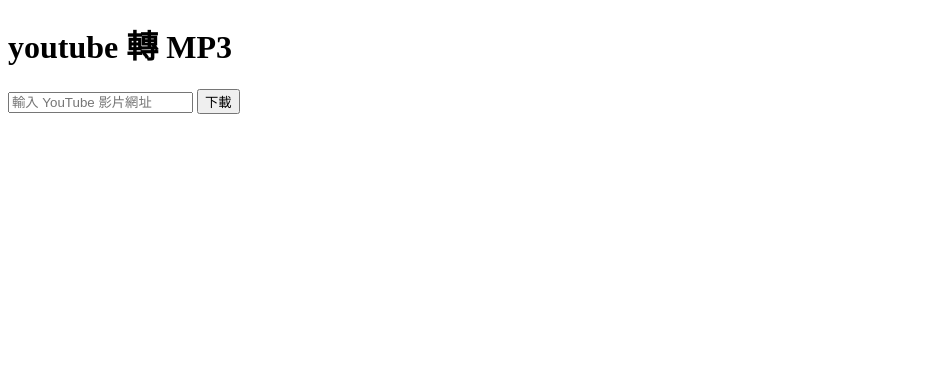
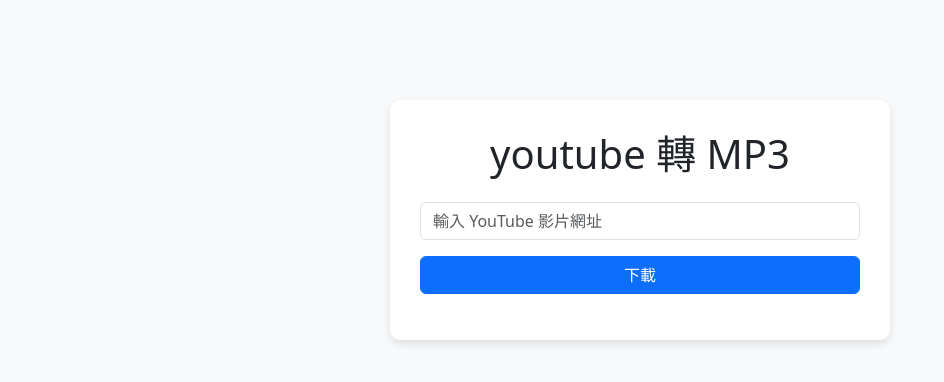
Before and after one commit to joylin095/YtDownloader, a plain HTML site: page YtDownloader/wwwroot/index.html in a window 1280 px wide. Shown: the whole page, without its empty margins (0-944 px from the left). Drawn offline with nearby package versions, Linux system fonts and the light colour scheme.

Commit message:
美化UI

```diff
--- a/YtDownloader/wwwroot/index.html
+++ b/YtDownloader/wwwroot/index.html
@@ -2,15 +2,32 @@
 <html>
 <head>
     <meta charset="utf-8" />
+    <meta name="viewport" content="width=device-width, initial-scale=1">
     <title>YT MP3 下載器</title>
+
+    <!-- Bootstrap CSS -->
+    <link href="https://cdn.jsdelivr.net/npm/bootstrap@5.3.3/dist/css/bootstrap.min.css" rel="stylesheet">
+
+    <link href="style.css" rel="stylesheet" />
+
     <script src="Js/jquery-3.7.1.min.js"></script>
     <script src="script.js"></script>
 </head>
 <body>
-    <h1>youtube 轉 MP3</h1>
-    <input type="text" id="youtubeUrl" placeholder="輸入 YouTube 影片網址" />
-    <button id="downloadBtn" onclick="downloadMp3()">下載</button>
+    <div class="container text-center">
+        <h1 class="mb-4">youtube 轉 MP3</h1>
+        <div class="mb-3">
+            <input type="text" id="youtubeUrl" class="form-control" placeholder="輸入 YouTube 影片網址" />
+        </div>
 
-    <a id="downloadLink" style="display:none;" download>點此下載</a>
+        <button id="downloadBtn" class="btn btn-primary w-100" onclick="downloadMp3()">下載</button>
+
+        <div class="mt-3">
+            <a id="downloadLink" class="btn btn-success w-100" style="display:none;" download>點此下載</a>
+        </div>
+    </div>
+
+    <!-- Bootstrap JS -->
+    <script src="https://cdn.jsdelivr.net/npm/bootstrap@5.3.3/dist/js/bootstrap.bundle.min.js"></script>
 </body>
 </html>
--- /dev/null
+++ b/YtDownloader/wwwroot/style.css
@@ -0,0 +1,12 @@
+body{
+    background-color:#f8f9fa;
+}
+
+.container {
+    max-width: 500px;
+    margin-top: 100px;
+    padding: 30px;
+    background: white;
+    border-radius: 10px;
+    box-shadow: 0 4px 8px rgba(0,0,0,0.1);
+}
```
Also changed, not shown: 1 other file.
